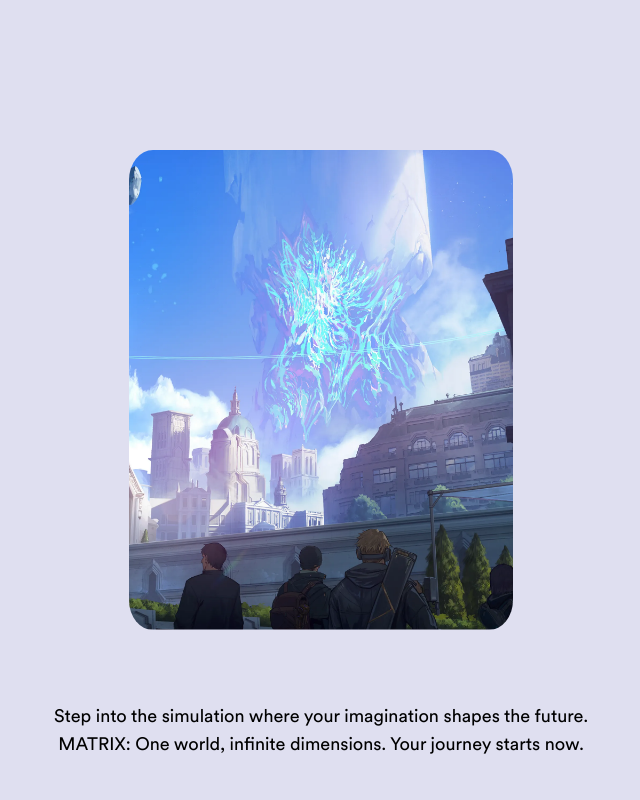
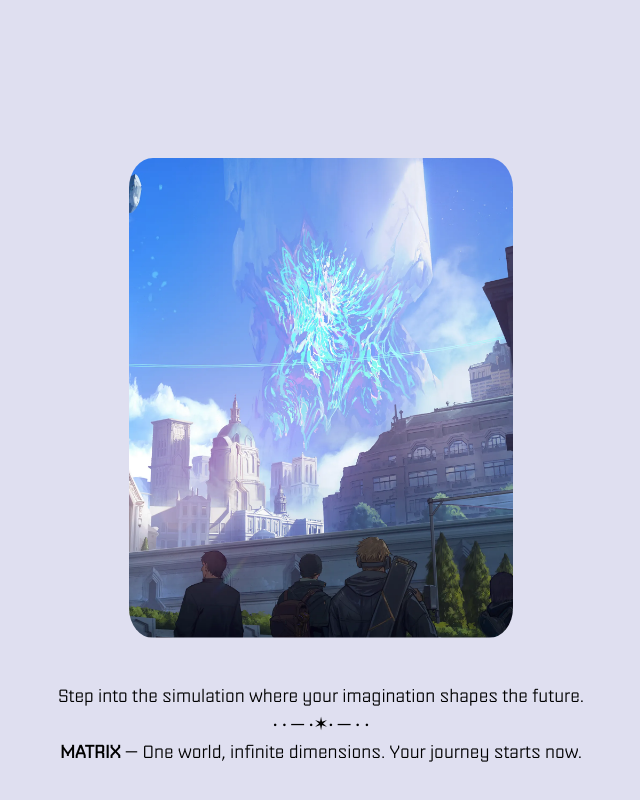
Before and after one commit to kmahesh18/scr-game, a React (Vite) app: page / in a window 1280 px wide. Shown: the part 1084-1884 px from the top of the page, without its empty margins (319-959 px from the left). Built offline with nearby package versions, Linux system fonts and the light colour scheme; a web font is replaced by a local one.

Commit message:
Fix: Made font more consistent throughout the different sections, fixed the font sizes that were too small, and made navbar font size larger. [Issue #8]

```diff
--- a/src/components/About.jsx
+++ b/src/components/About.jsx
@@ -30,17 +30,24 @@ const About = () => {
   return (
     <div id="about" className="min-h-screen w-screen">
       <div className="relative mb-8 mt-36 flex flex-col items-center gap-5">
-        <h2 className="font-general text-sm uppercase md:text-[10px]">
+        <h2 className="font-nippo-light text-lg uppercase md:text-[25px]">
           Welcome to MATRIX
         </h2>
-        <AnimatedTitle title=" Re<b>de</b>fine reality <br /> Embrace the un<b>k</b>nown" containerClass="mt-5 !text-black text-center"/>
-        <div className="mt-5 text-center text-4xl uppercase leading-[0.8] md:text-[6rem]">
+        <AnimatedTitle
+          title=" Re<b>de</b>fine reality <br /> Embrace the un<b>k</b>nown"
+          containerClass="mt-5 !text-black text-center"
+        />
+        <div className="mt-5 text-center text-4xl uppercase leading-[0.8] md:text-[6rem]"></div>
+        <div className="about-subtext">
+          <p className="font-nippo-light">
+            Step into the simulation where your imagination shapes the future.
+          </p>
 
-        </div>
-        <div className="about-subtext">
-          <p>Step into the simulation where your imagination shapes the future.</p>
-          <p>
-            MATRIX: One world, infinite dimensions. Your journey starts now.
+          <p>· · ─ ·✶· ─ · ·</p>
+
+          <p className="font-nippo-light">
+            <b>MATRIX</b> — One world, infinite dimensions. Your journey starts
+            now.
           </p>
         </div>
       </div>
--- a/src/components/Contact.jsx
+++ b/src/components/Contact.jsx
@@ -34,7 +34,7 @@ const Contact = () => {
         </div>
 
         <div className="flex flex-col items-center text-center">
-          <p className="mb-10 font-general text-[10px] uppercase">
+          <p className="mb-10 font-nippo-light text-[20px] uppercase">
             Join SCR Gaming
           </p>
 
--- a/src/components/Features.jsx
+++ b/src/components/Features.jsx
@@ -69,7 +69,9 @@ export const BentoCard = ({ src, title, description, isComingSoon }) => {
         <div>
           <h1 className="bento-title special-font">{title}</h1>
           {description && (
-            <p className="mt-3 max-w-64 text-xs md:text-base">{description}</p>
+            <p className="mt-3 max-w-64 text-xs font-nippo-light md:text-base">
+              {description}
+            </p>
           )}
         </div>
 
@@ -102,10 +104,10 @@ const Features = () => (
   <section className="bg-black pb-52">
     <div className="container mx-auto px-3 md:px-10">
       <div className="px-5 py-32">
-        <p className="font-circular-web text-lg text-blue-50">
+        <p className="font-nippo-light text-[30px] text-blue-50">
           Into the Metagame Layer
         </p>
-        <p className="max-w-md font-circular-web text-lg text-blue-50 opacity-50">
+        <p className="max-w-md font-nippo-light text-[18px] text-blue-50 opacity-50">
           Immerse yourself in a rich and ever-expanding universe where a vibrant
           array of products converge into an interconnected overlay experience
           on your world.
--- a/src/components/Hero.jsx
+++ b/src/components/Hero.jsx
@@ -150,7 +150,7 @@ const Hero = () => {
               <b>SCR</b>
             </h1>
 
-            <p className="mb-5 max-w-64 font-robert-regular text-blue-100">
+            <p className="mb-5 max-w-64 font-nippo-light text-lg text-blue-100">
               Enter the Metagame Layer <br /> Unleash the Play Economy
             </p>
 
--- a/src/components/Story.jsx
+++ b/src/components/Story.jsx
@@ -47,7 +47,7 @@ const FloatingImage = () => {
   return (
     <div id="story" className="min-h-screen w-screen bg-black text-blue-50">
       <div className="flex size-full flex-col items-center py-10 pb-24">
-        <p className="font-general text-sm uppercase md:text-[10px]">
+        <p className="font-nippo-light text-lg uppercase md:text-[20px]">
           the multiversal ip world
         </p>
 
@@ -78,7 +78,7 @@ const FloatingImage = () => {
         {/* Button Section - Finalized Version */}
         <div className="mt-10 flex w-full justify-center md:mt-10 md:me-0 md:justify-center">
           <div className="flex h-full w-fit flex-col items-center md:items-start">
-            <p className="mt-3 max-w-sm text-center font-circular-web text-violet-50 md:text-start">
+            <p className="mt-3 max-w-sm text-center font-nippo-light text-lg text-violet-50 md:text-start">
               Where realms converge, lies Zentry and the boundless pillar.
               Discover its secrets and shape your fate amidst infinite
               opportunities.
@@ -86,7 +86,11 @@ const FloatingImage = () => {
 
             {/* Real Button - Now White */}
             <div className="mt-5">
-              <Button id="realm-btn" title="discover prologue" containerClass="bg-white text-black px-5 py-2 rounded-lg shadow-md hover:bg-gray-200 transition" />
+              <Button
+                id="realm-btn"
+                title="discover prologue"
+                containerClass="bg-white text-black px-5 py-2 rounded-lg shadow-md hover:bg-gray-200 transition"
+              />
             </div>
           </div>
         </div>
--- a/src/index.css
+++ b/src/index.css
@@ -12,6 +12,11 @@ body {
 }
 
 @layer base {
+  @font-face {
+    font-family: "nippo-light";
+    src: url("/fonts/nippo-light.woff2") format("woff2");
+  }
+
   @font-face {
     font-family: "circular-web";
     src: url("/fonts/circularweb-book.woff2") format("woff2");
@@ -44,7 +49,7 @@ body {
   }
 
   .nav-hover-btn {
-    @apply relative ms-10 font-general text-xs uppercase text-blue-50 after:absolute after:-bottom-0.5 after:left-0 after:h-[2px] after:w-full after:origin-bottom-right after:scale-x-0 after:bg-neutral-800 after:transition-transform after:duration-300 after:ease-[cubic-bezier(0.65_0.05_0.36_1)] hover:after:origin-bottom-left hover:after:scale-x-100 dark:after:bg-white cursor-pointer;
+    @apply relative ms-10 font-general text-base sm:text-lg md:text-xl uppercase text-blue-50 after:absolute after:-bottom-0.5 after:left-0 after:h-[2px] after:w-full after:origin-bottom-right after:scale-x-0 after:bg-neutral-800 after:transition-transform after:duration-300 after:ease-[cubic-bezier(0.65_0.05_0.36_1)] hover:after:origin-bottom-left hover:after:scale-x-100 dark:after:bg-white cursor-pointer;
   }
 
   .floating-nav {
--- a/tailwind.config.js
+++ b/tailwind.config.js
@@ -1,35 +1,33 @@
 /** @type {import('tailwindcss').Config} */
 export default {
-  content: [
-    "./index.html",
-    "./src/**/*.{js,ts,jsx,tsx}",
-  ],
+  content: ["./index.html", "./src/**/*.{js,ts,jsx,tsx}"],
   theme: {
     extend: {
-      fontFamily:{
-        zentry:['zentry', 'sanf-serif'],
-        general:['general', 'sanf-serif'],
-        'circular-web': ['circular-web', 'sanf-serif'],
-        'robert-medium': ['rober-medium', 'sanf-serif'],
-        'robert-regular': ['robert-regular', 'sanf-serif'],
+      fontFamily: {
+        "nippo-light": ["nippo-light", "sanf-serif"],
+        zentry: ["zentry", "sanf-serif"],
+        general: ["general", "sanf-serif"],
+        "circular-web": ["circular-web", "sanf-serif"],
+        "robert-medium": ["rober-medium", "sanf-serif"],
+        "robert-regular": ["robert-regular", "sanf-serif"],
       },
-      colors:{
-        blue:{
-          50: '#DFDFF0',
-          75:'#DFDFF2',
-          100:'#F0F2FA',
-          200: '#010101',
-          300: '#4FB7DD'
+      colors: {
+        blue: {
+          50: "#DFDFF0",
+          75: "#DFDFF2",
+          100: "#F0F2FA",
+          200: "#010101",
+          300: "#4FB7DD",
         },
-        violet:{
-          300:'#5724FF',
+        violet: {
+          300: "#5724FF",
         },
-        yellow:{
-          100: '#8E983F',
-          300: '#EDFF66'
-        }
-      }
+        yellow: {
+          100: "#8E983F",
+          300: "#EDFF66",
+        },
+      },
     },
   },
   plugins: [],
-}
+};
```
Also changed, not shown: public/fonts/nippo-light.woff2 (added).
